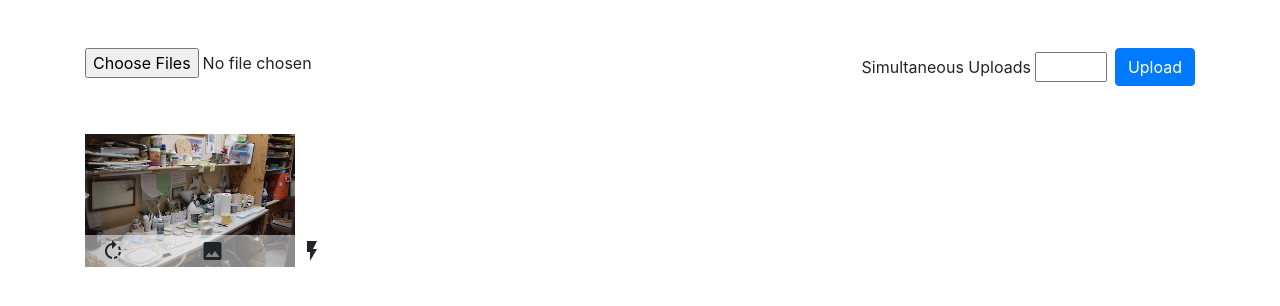
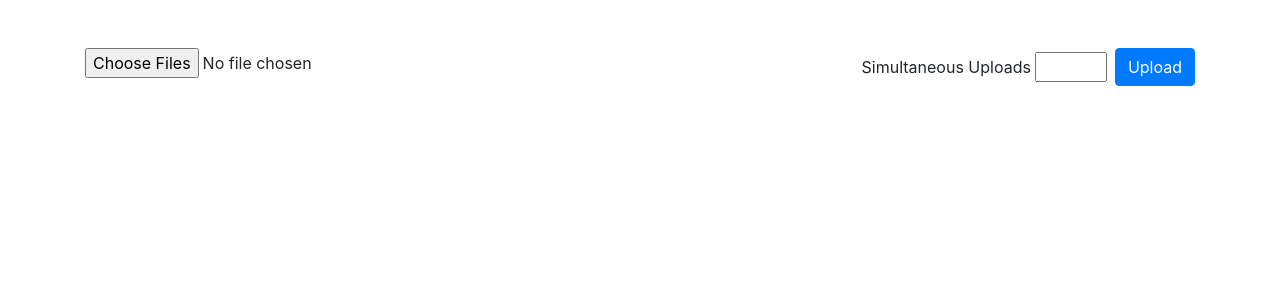
Before and after one commit to brianrhea/photouploader, a website: page public/index.html in a window 1280 px wide. Drawn offline with nearby package versions, Linux system fonts and the light colour scheme.

Commit message:
rm example

```diff
--- a/public/index.html
+++ b/public/index.html
@@ -31,32 +31,8 @@
                     <button class="ml-2 btn btn-primary">Upload</button>
                 </div>
             </div>
-            <div class="row mt-5">
-                <div class="col-3">
-                    <div class="thumbnail position-relative">
-                        <div class="thumbnail-overlay py-1 px-3 d-flex justify-content-between position-absolute">
-                            <i class="material-icons">rotate_right</i>
-                            <i class="material-icons">image</i>
-                            <i class="material-icons">flash_on</i>
-                        </div>
-                        <!-- example uses <img> but actual should use <canvas> as seen in main.js and in the loop below -->
-                        <img src="../example.jpg" width="210" height="133" data-filename="DSC_0096.JPG" data-rotation="0" data-mustsee="false" data-cover="false" />
-                    </div>
-                </div>
-            </div>
             <div class="row mt-5 gallery">
-                <!-- TEMPLATE LOOP
-                <div class="col-3">
-                    <div class="thumbnail position-relative">
-                        <div class="thumbnail-overlay py-1 px-3 d-flex justify-content-between position-absolute">
-                            <i class="material-icons">rotate_right</i>
-                            <i class="material-icons">image</i>
-                            <i class="material-icons">flash_on</i>
-                        </div>
-                        <canvas width="210" height="140" data-filename="DSC_0099.JPG" data-rotation="0" data-mustsee="false" data-cover="false"></canvas>
-                    </div>
-                </div>
-                -->
+
             </div>
         </div>
 
```
